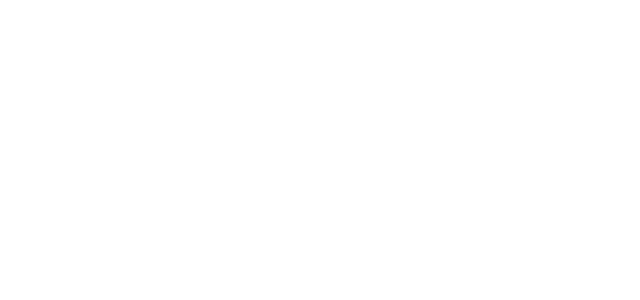
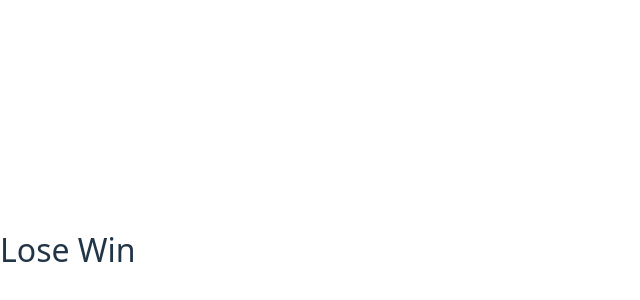
Before and after one commit to SriLakshmiPolavarapu/Hangman, a React (Vite) app in the folder Hangman/: page / in a window 1280 px wide. Shown: the part 150-450 px from the top of the page, without its empty margins (0-640 px from the left). Built offline with nearby package versions, Linux system fonts and the light colour scheme.

Commit message:
Add styles for win or lose text only

```diff
--- a/Hangman/src/App.tsx
+++ b/Hangman/src/App.tsx
@@ -21,6 +21,18 @@
     }
   }>
 
+    {/* this is for win or lose text */}
+
+    <div style={
+      {
+        fontSize: "2rem",
+        textAlign: "center"
+      }
+    }>
+    Lose Win
+    </div>
+
+
 
   </div>
 }
```
